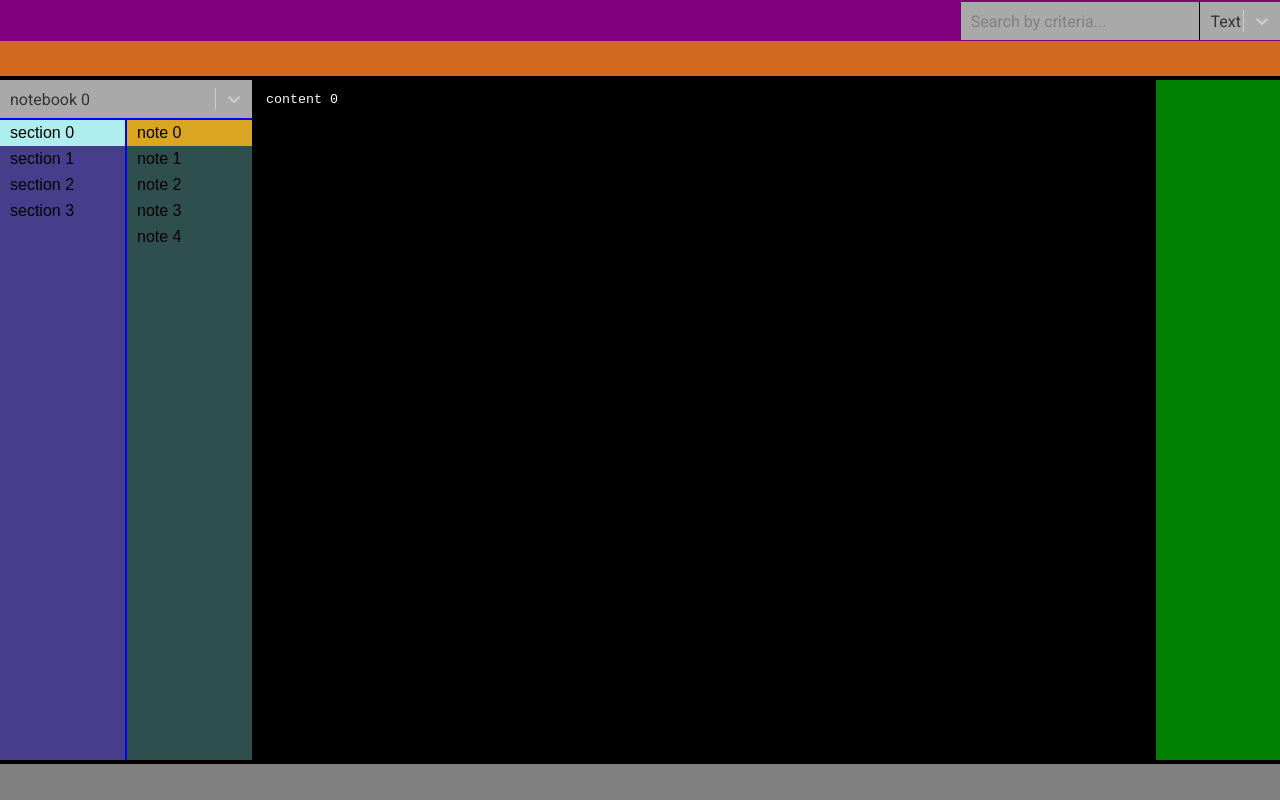
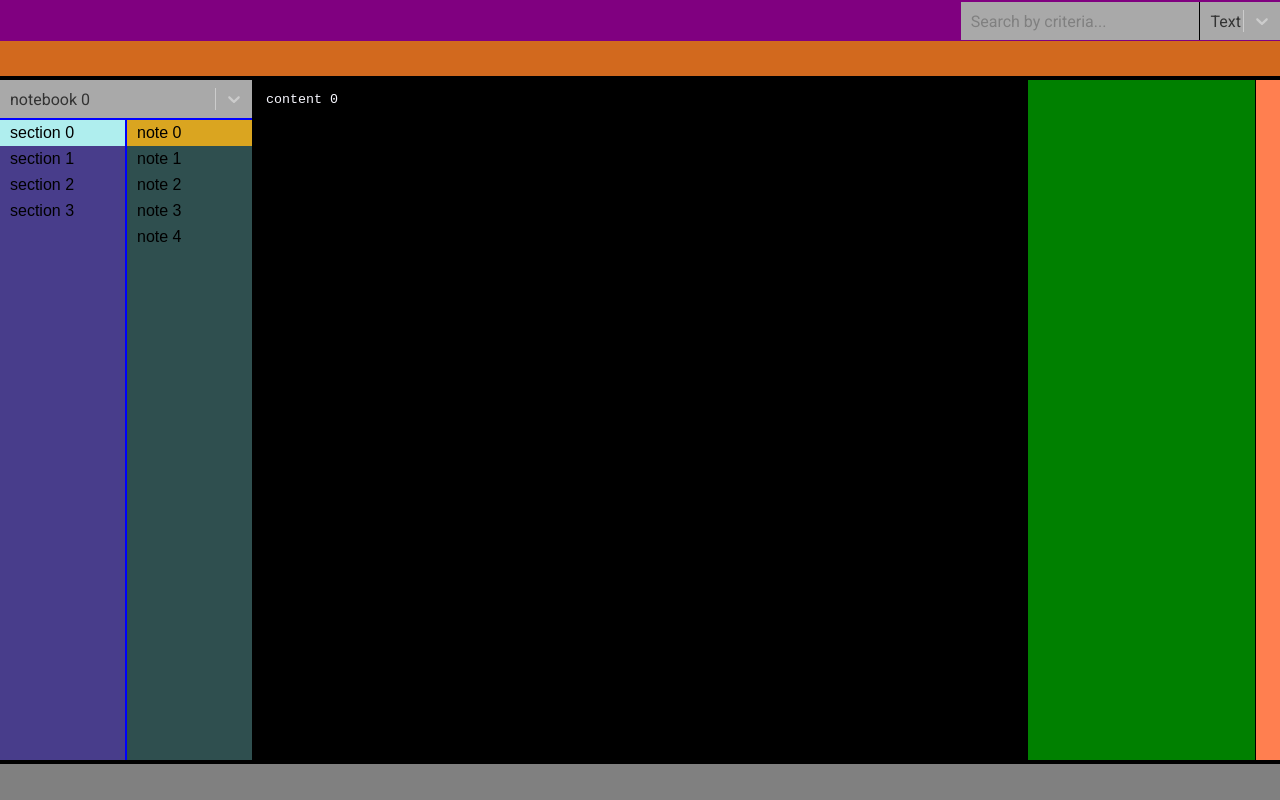
Before and after one commit to stroym/snovy, a React (Create React App) app: page / in a window 1280 px wide. Built offline with nearby package versions, Linux system fonts and the light colour scheme.

Commit message:
right sidebar mockup

```diff
--- a/src/App.scss
+++ b/src/App.scss
@@ -1,8 +1,10 @@
 @use "style/react-select";
 @use "style/layout";
 @use "style/left/left";
+@use "style/right/right";
 @use "style/top";
 @use "style/context-menu";
+@use "style/tab-switcher";
 
 @import url("https://fonts.googleapis.com/css2?family=Montserrat:ital,wght@0,100;0,200;0,300;0,400;0,500;0,600;0,700;0,800;0,900;1,100;1,200;1,300;1,400;1,500;1,600;1,700;1,800;1,900&display=swap");
 @import url("https://fonts.googleapis.com/css2?family=Roboto:ital,wght@0,100;0,300;0,400;0,500;0,700;0,900;1,100;1,300;1,400;1,500;1,700;1,900&display=swap");
--- /dev/null
+++ b/src/component/TabSwitcher.tsx
@@ -0,0 +1,22 @@
+import React from "react"
+
+const TabSwitcher = (props: {
+  id?: string,
+  position: Position
+}) => {
+
+  return (
+    <div id={props.id} className={"snovy-tab-switcher_" + props.position}>
+    </div>
+  )
+
+}
+
+export enum Position {
+
+  LEFT = "left",
+  RIGHT = "right"
+
+}
+
+export default TabSwitcher
--- a/src/component/Tag.tsx
+++ /dev/null
@@ -1,12 +0,0 @@
-import React from "react"
-
-export default class TagSelector extends React.Component {
-
-  render() {
-    return (
-      <div id="snovy-selector-tag">
-      </div>
-    )
-  }
-
-}
--- /dev/null
+++ b/src/component/TagManager.tsx
@@ -0,0 +1,12 @@
+import React from "react"
+
+export default class TagManager extends React.Component {
+
+  render() {
+    return (
+      <div id="snovy-tag-manager">
+      </div>
+    )
+  }
+
+}
--- a/src/component/layout/Right.tsx
+++ b/src/component/layout/Right.tsx
@@ -1,12 +1,22 @@
 import React from "react"
-import TagSelector from "../Tag"
+import TagManager from "../TagManager"
+import TabSwitcher, {Position} from "../TabSwitcher"
 
+//intellij-esque side tab switcher:
+// note overview - state, tags
+// detailed information?
+// tag overview/manager - list of all tags + editor in the bottom part
+// complex filtering? - results on the left, most likely in a separate component
+// version history, if that's ever a thing
 export default class SidebarRight extends React.Component {
 
   render() {
     return (
       <div id="snovy-bar-right">
-        <TagSelector/>
+        <div className="sidebar-inner-content">
+          <TagManager/>
+        </div>
+        <TabSwitcher position={Position.RIGHT}/>
       </div>
     )
   }
--- a/src/component/list/List.tsx
+++ b/src/component/list/List.tsx
@@ -3,6 +3,7 @@ import ListItem from "./ListItem"
 import {Holder} from "../../model/Base"
 import ContextMenu, {Action} from "../context_menu/ContextMenu"
 
+//TODO mutliselect for context actions - pop out checkboxes?
 const List = <P extends Holder<T, any>, T extends Holder<any, P>>(props: {
   id: string,
   onActiveChange: (active: T | undefined) => any,
--- a/src/model/Base.ts
+++ b/src/model/Base.ts
@@ -3,6 +3,8 @@ export abstract class Item {
   readonly id: number
   name: string
   order: number
+  //createdAt
+  //editedAt
 
   protected constructor(id: number, name: string, order: number) {
     this.id = id
--- a/src/style/layout.scss
+++ b/src/style/layout.scss
@@ -3,7 +3,7 @@
   height: 100%;
   background-color: chocolate;
   display: grid;
-  grid-template-columns: 20% 70% 10%;
+  grid-template-columns: 20% 60% 20%;
   grid-template-rows: 10% 85% 5%;
   grid-template-areas: "top top top" "left editor right" "bottom bottom bottom";
 }
@@ -39,6 +39,9 @@
 
 #snovy-bar-right {
   grid-area: right;
+  display: grid;
+  grid-template-columns: 90% 10%;
+  grid-template-areas: "main tabs";
   background-color: green;
   border-left: black solid 4px;
 }
--- /dev/null
+++ b/src/style/right/right.scss
@@ -0,0 +1,3 @@
+.sidebar-inner-content {
+  grid-area: main;
+}
--- /dev/null
+++ b/src/style/tab-switcher.scss
@@ -0,0 +1,15 @@
+.snovy-tab-switcher {
+  grid-area: tabs;
+  background-color: coral;
+  border-left: black solid 1px;
+}
+
+.snovy-tab-switcher_right {
+  @extend .snovy-tab-switcher;
+  border-left: black solid 1px;
+}
+
+.snovy-tab-switcher_left {
+  @extend .snovy-tab-switcher;
+  border-right: black solid 1px;
+}
```
Also changed, not shown: src/component/TagDisplay.tsx (added, +12 -0 lines).
